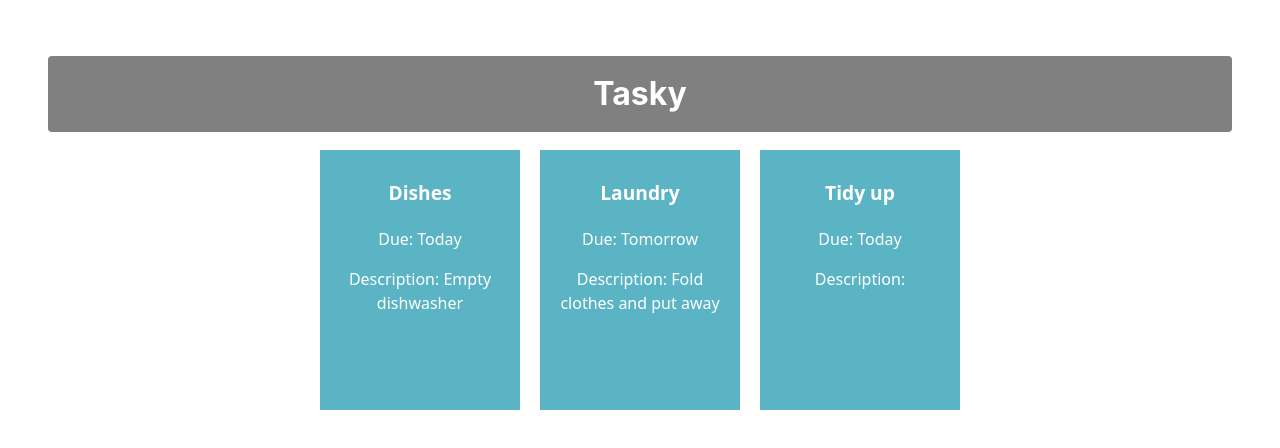
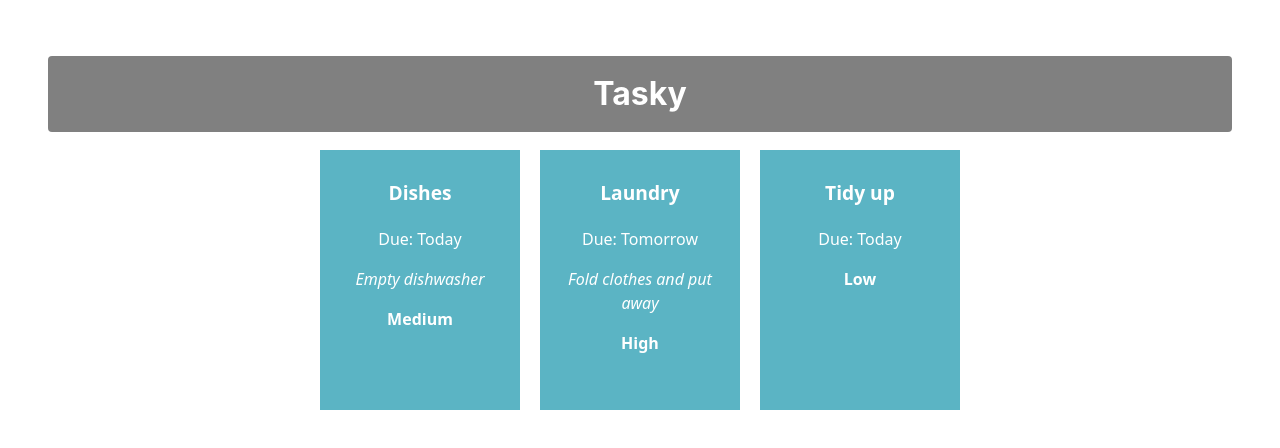
Before and after one commit to Mark-2000/react-basics-labs, a React (Vite) app in the folder tasky/: page / in a window 1280 px wide. Shown: the top 448 px of the page. Built offline with nearby package versions, Linux system fonts and the light colour scheme.

Commit message:
Tasky Lab 2a - Exercise done

```diff
--- a/tasky/src/App.css
+++ b/tasky/src/App.css
@@ -40,3 +40,13 @@
   font-weight: bold;
   font-size: 1.2em;
 }
+
+.description {
+  font-size: 1.0em;
+  font-style: italic;
+}
+
+.priority {
+  font-size: 1.0em;
+  font-weight: bold;
+}
--- a/tasky/src/App.jsx
+++ b/tasky/src/App.jsx
@@ -6,9 +6,9 @@
 function App() {
       const [ taskState, setTaskState ] = useState({
     tasks: [
-      { id: 1, title:"Dishes", description: "Empty dishwasher", deadline: "Today" },
-      { id: 2, title: "Laundry", description: "Fold clothes and put away", deadline: "Tomorrow" },
-      { id: 3, title: "Tidy up", deadline: "Today" }
+      { id: 1, title:"Dishes", description: "Empty dishwasher", deadline: "Today", priority: "Medium" },
+      { id: 2, title: "Laundry", description: "Fold clothes and put away", deadline: "Tomorrow", priority: "High" },
+      { id: 3, title: "Tidy up", deadline: "Today", priority: "Low" }
     ]
   });
 
@@ -21,6 +21,7 @@
       title={task.title}
       description={task.description}
       deadline={task.deadline}
+      priority={task.priority}
       key={task.id}
     />
   ))}
--- a/tasky/src/components/Task.jsx
+++ b/tasky/src/components/Task.jsx
@@ -4,7 +4,8 @@
     <div className="card">
         <p className="title">{props.title}</p>
         <p>Due: {props.deadline}</p>
-        <p>Description: {props.description}</p>
+        <p className="description">{props.description}</p>
+        <p className="priority">{props.priority}</p>
         <p>{props.children}</p>
     </div>
     )
```
